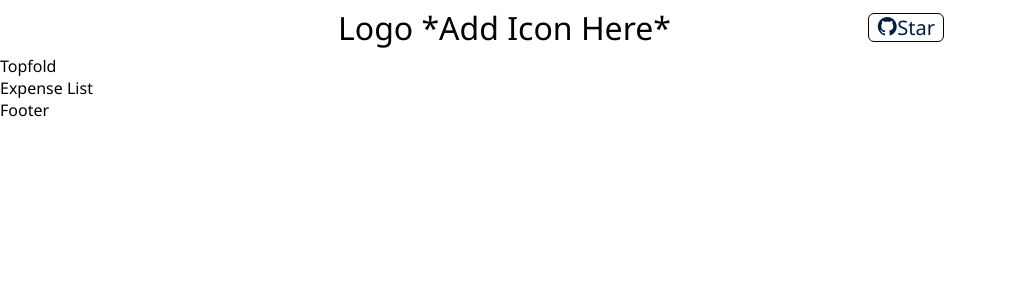
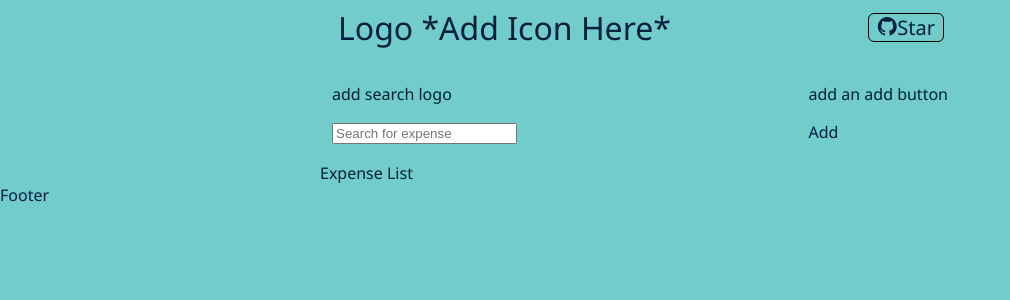
Before and after one commit to manovak24/personal_expense_tracker, a React (Create React App) app: page / in a window 1280 px wide. Shown: the top 300 px of the page, without its empty margins (0-1010 px from the left). Built offline with nearby package versions, Linux system fonts and the light colour scheme.

Commit message:
working on topfold.

```diff
--- /dev/null
+++ b/src/components/topfold/topfold.css
@@ -0,0 +1,13 @@
+.topfold {
+    display: flex;
+    justify-content: space-between;
+    margin: 6px 12px;
+    padding: 12px 0px;
+    align-items: center;
+}
+
+.home-topfold {
+    display: flex;
+    justify-content: space-between;
+    flex: 1;
+}
--- /dev/null
+++ b/src/components/topfold/topfold.js
@@ -0,0 +1,31 @@
+import React, { useState } from 'react';
+import './topfold.css';
+
+const Topfold = () => {
+    const [search, setSearch] = useState('');
+    const handleSerach =(e) => {
+        setSearch(e.target.value);
+    }
+
+    return (
+        <div className='topfold'>
+            <div className='home-topfold'>
+                <div className='searchbar'>
+                    <p>add search logo</p>
+                    <input
+                    placeholder='Search for expense'
+                    value={search}
+                    onChange={(e) => handleSerach(e)}
+                    />
+                </div>
+
+                <div className='add-button'>
+                    <p>add an add button</p>
+                    <label>Add</label>
+                </div>
+            </div>
+        </div>
+    )
+}
+
+export default Topfold;
--- a/src/index.css
+++ b/src/index.css
@@ -1,6 +1,8 @@
 body {
   margin: 0;
   font-family: 'Noto Sans', sans-serif;
+  background-color: #71ccca;
+  color: #001f3f;
 }
 
 a {
--- a/src/pages/home/home.css
+++ b/src/pages/home/home.css
@@ -1,3 +1,16 @@
-.container {
-    background-color: blue;
+.home {
+    width: 50%;
+    margin: auto;
 }
+
+@media only screen and (max-width: 1024px) {
+    .home {
+        width: 90%;
+    }
+}
+
+@media only screen and (max-width: 512px) {
+    .home {
+        width: 100%;
+    }
+}
--- a/src/pages/home/home.js
+++ b/src/pages/home/home.js
@@ -1,10 +1,11 @@
 import React from 'react';
+import Topfold from '../../components/topfold/topfold';
 import './home.css';
 
 const Home = () => {
     return (
         <div className='home'>
-            <div>Topfold</div>
+            <Topfold />
             <div>Expense List</div>
         </div>
     )
```
